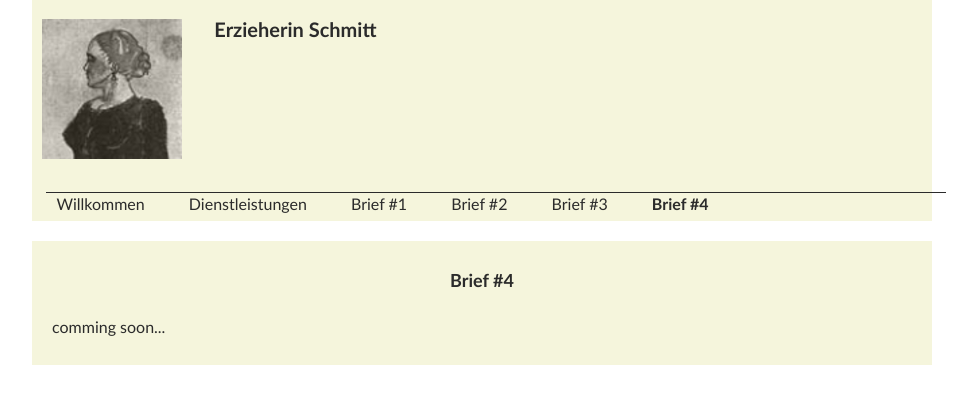
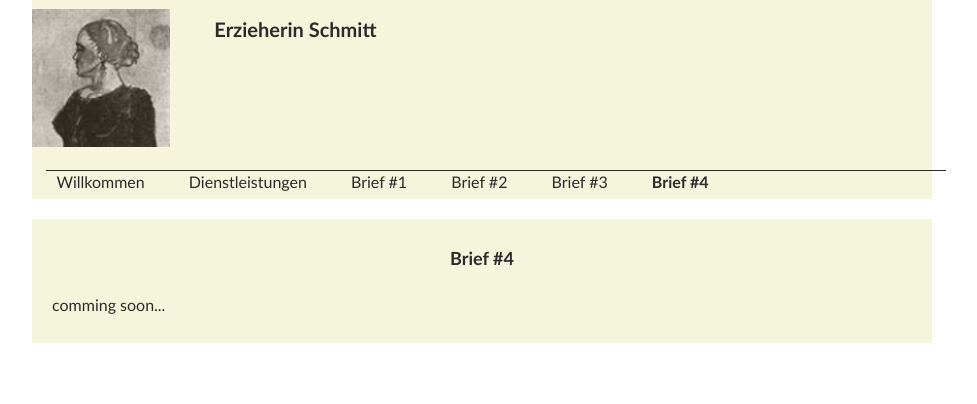
Before and after one commit to richardtraindl/tierarztpraxis-kaiserstrasse.at, a Jekyll site: the page built from xyz123/Schmitt/brief4.html, in a window 1280 px wide. Shown: the top 404 px of the page, without its empty margins (158-1135 px from the left). Built offline with Jekyll 4.4.1, drawn with Linux system fonts in a browser that asks for light colours.

Commit message:
customize

```diff
--- a/styles/guestall.css
+++ b/styles/guestall.css
@@ -24,8 +24,8 @@
 }
 
 header img {
-    width: 140px;
-    padding: 10px 10px 10px 10px;
+    width: 100%;
+    /* padding: 10px 10px 10px 10px; */
 }
 
 
```
